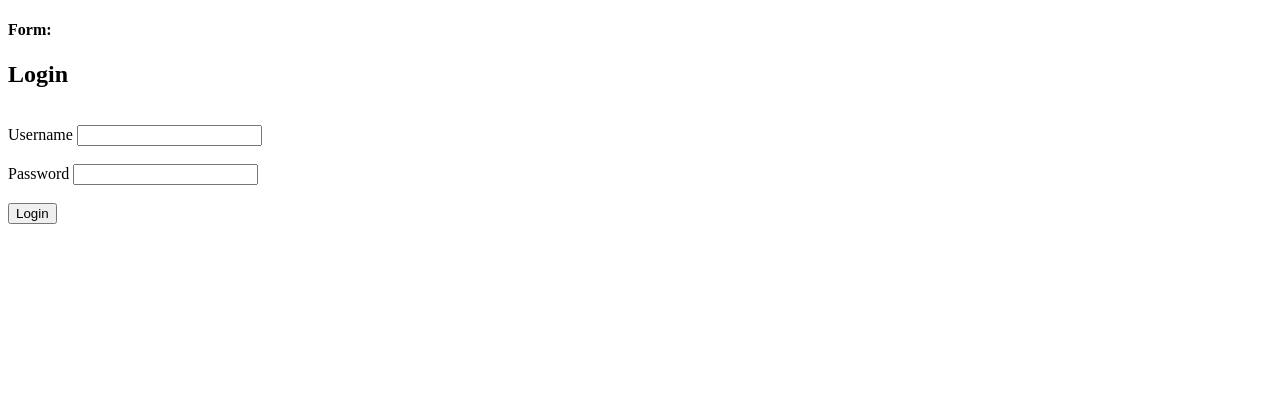
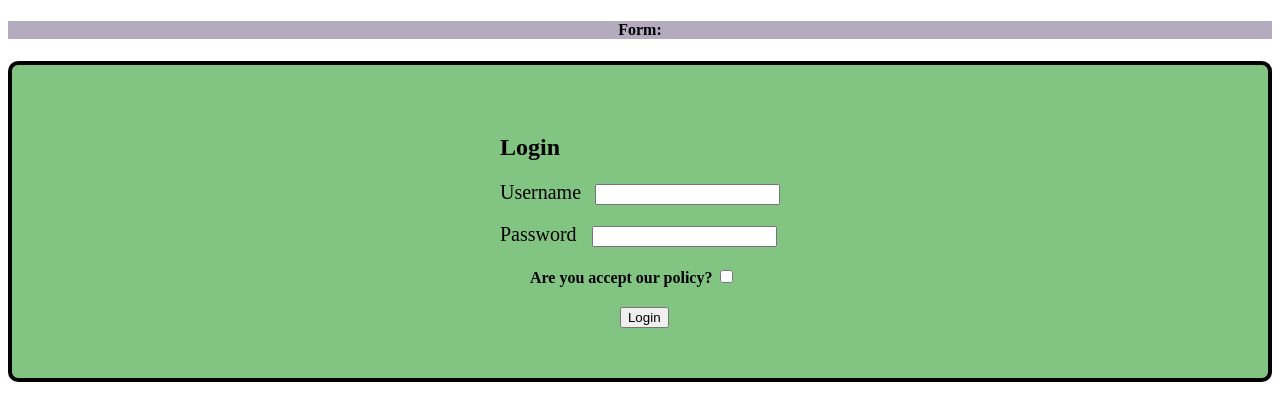
Before and after one commit to PngFormat/SPA, a website: page app/components/authorization/auth.component.html in a window 1280 px wide. Drawn offline with nearby package versions, Linux system fonts and the light colour scheme; files that its build step writes are made by us from their sources.

Commit message:
style auth-form

```diff
--- a/app/components/authorization/auth.component.html
+++ b/app/components/authorization/auth.component.html
@@ -4,16 +4,16 @@
     <meta charset="UTF-8">
     <meta http-equiv="X-UA-Compatible" content="IE=edge">
     <meta name="viewport" content="width=device-width, initial-scale=1.0">
-    <link rel="stylesheet" href="/css/style.min.css">
-    <script defer src="/js/login.js"></script>
+    <link rel="stylesheet" href="./auth.components.css">
+<!--    <script defer src="/js/login.js"></script>-->
 </head>
-<body class="login">
-<h4 class="text-center"> Form:  <span bind-text="auth"></span></h4>
+<body class="body-login">
+<h4 class="login"> Form:  <span bind-text="auth"></span></h4>
+<div class="container">
 
-<div class="container">
-    <h2 class="">Login</h2>
     <br>
     <form action="#" class="loginForm">
+        <h2 class="text-center">Login</h2>
         <div class="input-group">
             <label for="username" class="label">Username</label>
             <input type="text" id="username" class="input">
@@ -21,11 +21,17 @@
         </div>
         <br>
         <div class="input-group">
-            <label for="password" class="label">Password</label>
+            <label for="password" class="label"> Password </label>
             <input type="password" id="password" class="input">
             <span class="error-message"></span>
+            <br>
+
         </div>
-        <br>
+        <div class="input-type">
+            <strong>Are you accept our policy?</strong>
+            <input type="checkbox">
+
+        </div>
         <button class="button" type="submit">Login</button>
     </form>
 </div>
--- a/app/components/authorization/auth.component.scss
+++ b/app/components/authorization/auth.component.scss
@@ -1,3 +1,4 @@
+    //
     //$left-color:  #242e4d;
     //$right-color: #897e79;
     //$green-dark:  #35c3c1;
--- /dev/null
+++ b/app/components/authorization/auth.components.css
@@ -0,0 +1,29 @@
+body .login {
+   display: flex;
+   justify-content: center;
+   background-color: #b4abbe;
+}
+body .container {
+   border-radius:10px ;
+   border: 4px solid black;
+   padding: 50px;
+   margin-top: 20px;
+   display: flex;
+   justify-content: center;
+   background-color: #82c482;
+}
+body .container .loginForm .button {
+   margin-left: 120px;
+   display: flex;
+   justify-content: center;
+}
+body .container .loginForm .input-type{
+   margin-left: 10px;
+   padding: 20px;
+}
+body .container .loginForm .input-group .label {
+   font-size: 20px;
+   margin-right: 10px;
+
+   text-decoration:dashed;
+}
```
Also changed, not shown: dist/auth-component.js.
